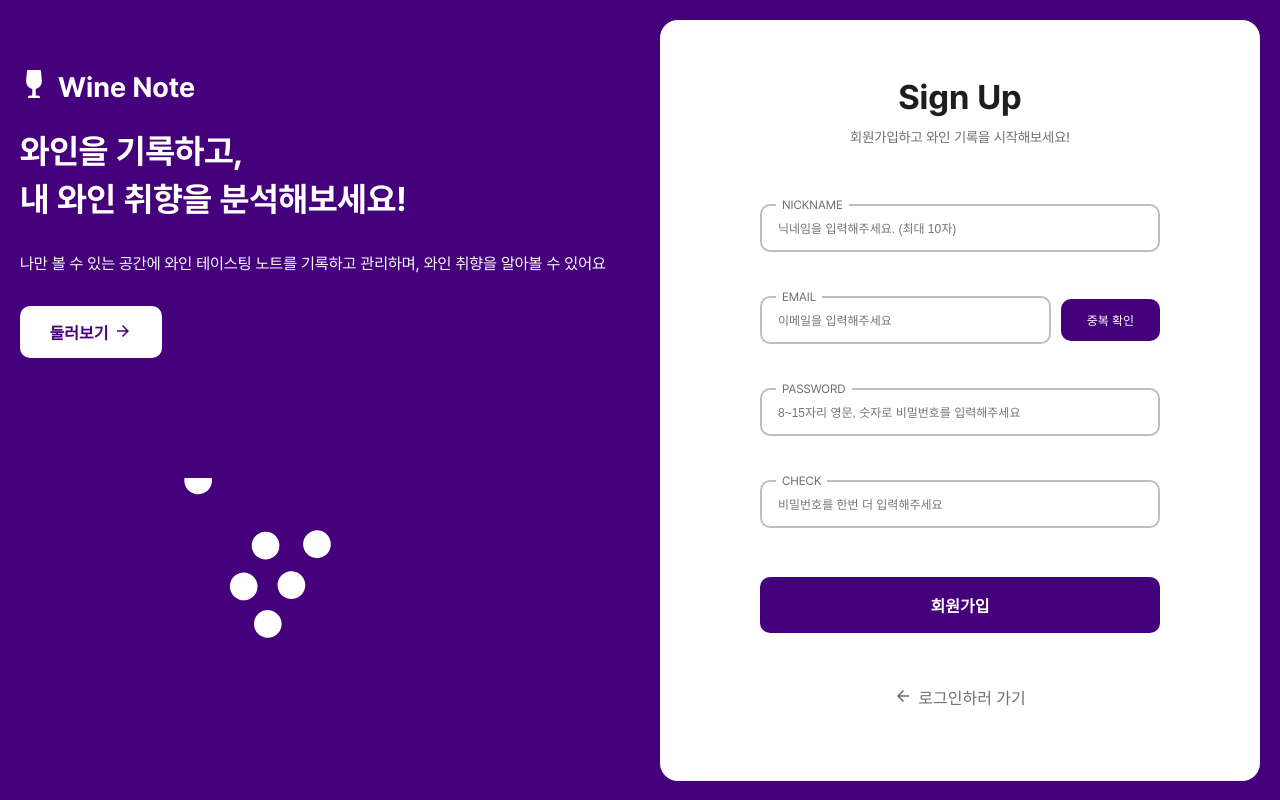
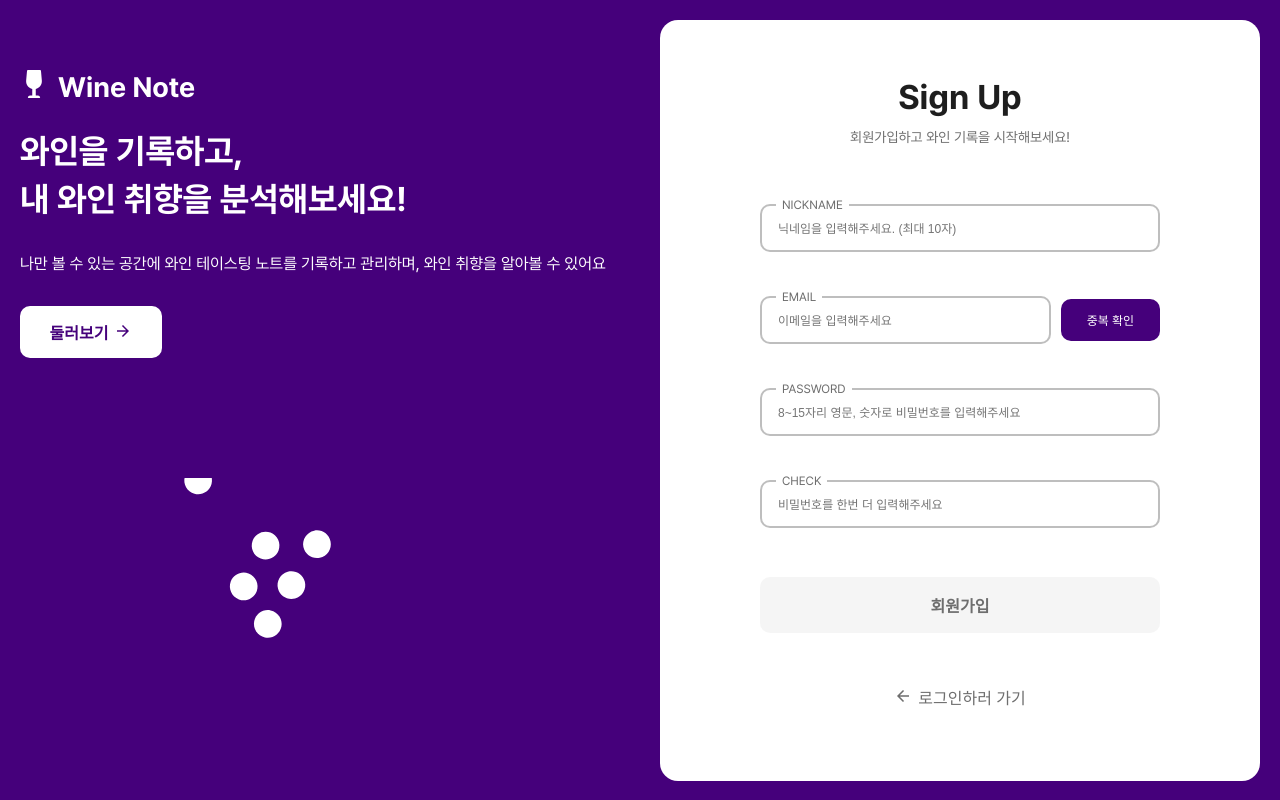
Before and after one commit to JIMIN1020/wine-note, a React (Create React App) app in the folder client/: page /login in a window 1280 px wide. Both pictures are taken after a click on the button "회원가입". Built offline with nearby package versions, Linux system fonts and the light colour scheme.

Commit message:
[Feat]: 회원가입 폼 수정

```diff
--- a/client/src/components/login/SignupForm.tsx
+++ b/client/src/components/login/SignupForm.tsx
@@ -31,6 +31,12 @@ const SignupForm = () => {
     handleSubmit,
     formState: { errors },
   } = methods;
+
+  const isEmpty =
+    !watch('nickname') ||
+    !watch('email') ||
+    !watch('password') ||
+    !watch('check');
 
   const email = watch('email');
   const password = watch('password');
@@ -80,7 +86,6 @@ const SignupForm = () => {
               inputName='nickname'
               placeholder='닉네임을 입력해주세요. (최대 10자)'
               options={{
-                required: true,
                 maxLength: {
                   value: 10,
                   message: '닉네임은 최대 10자입니다',
@@ -95,7 +100,6 @@ const SignupForm = () => {
                 inputName='email'
                 placeholder='이메일을 입력해주세요'
                 options={{
-                  required: true,
                   pattern: {
                     value: /\S+@\S+\.\S+/,
                     message: '이메일 형식에 맞지 않습니다',
@@ -120,10 +124,9 @@ const SignupForm = () => {
               inputName='password'
               placeholder='8~15자리 영문, 숫자로 비밀번호를 입력해주세요'
               options={{
-                required: true,
                 pattern: {
                   value: /^(?=.*[A-Za-z])(?=.*\d)[A-Za-z\d]{8,15}$/,
-                  message: '영문, 숫자만 사용해주세요',
+                  message: '영문, 숫자를 조합해주세요',
                 },
                 minLength: {
                   value: 8,
@@ -143,7 +146,6 @@ const SignupForm = () => {
               inputName='check'
               placeholder='비밀번호를 한번 더 입력해주세요'
               options={{
-                required: true,
                 validate: (value) =>
                   value === password || '비밀번호가 일치하지 않습니다',
               }}
@@ -152,7 +154,12 @@ const SignupForm = () => {
           </Wrapper>
         </FormContainer>
 
-        <FormButton>회원가입</FormButton>
+        <FormButton
+          type='submit'
+          disabled={isEmpty || watch('password') !== watch('check') || !canUse}
+        >
+          회원가입
+        </FormButton>
       </Container>
     </FormProvider>
   );
```
